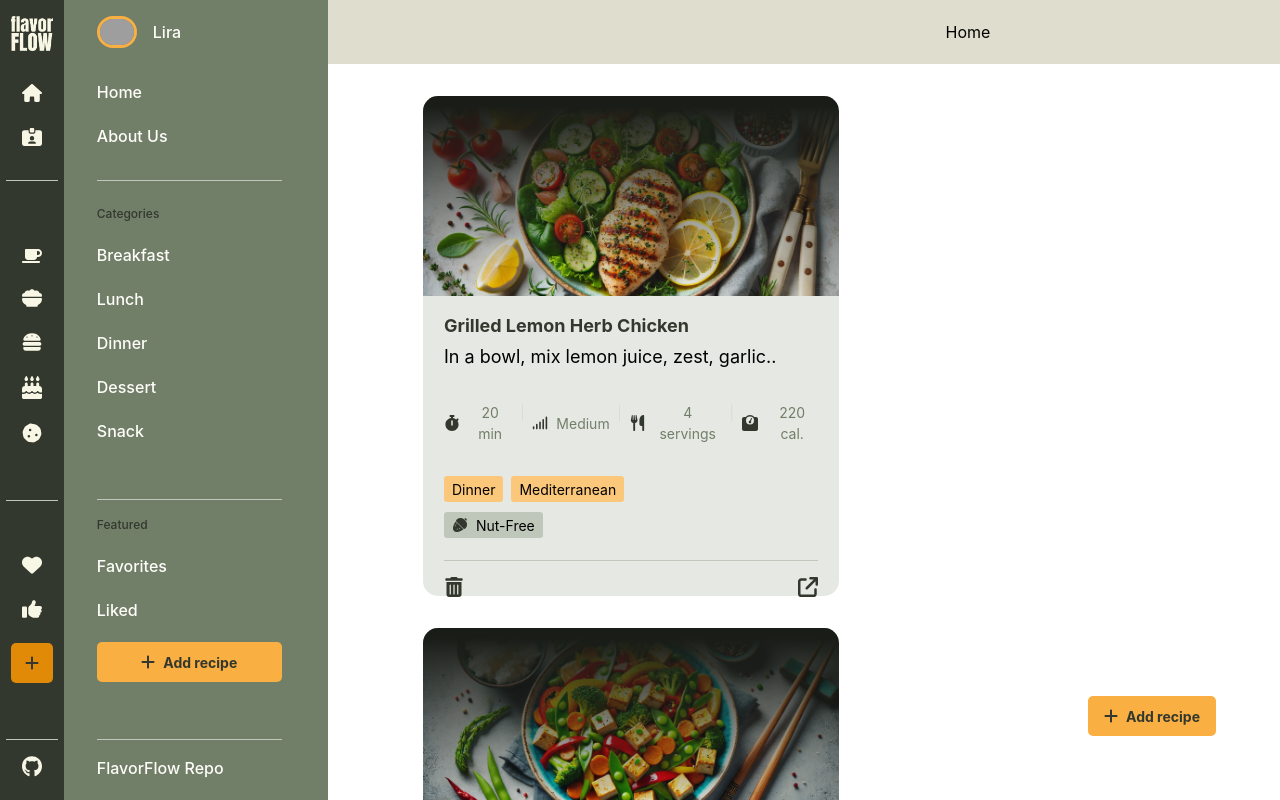
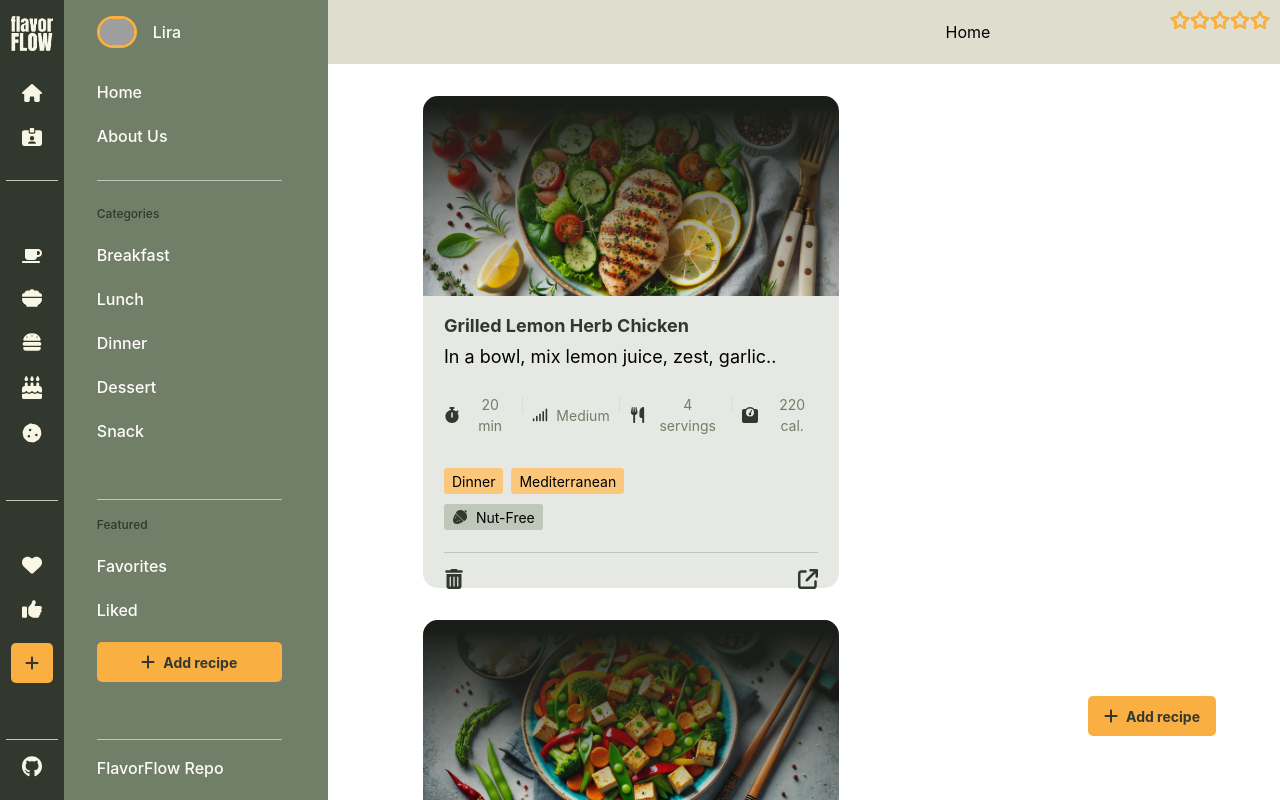
Before and after one commit to clasei/flavorflow, a React (Vite) app: page / in a window 1280 px wide. Built offline with nearby package versions, Linux system fonts and the light colour scheme; grey boxes are pictures that could not be loaded.

Commit message:
fixes top card

```diff
--- a/src/App.css
+++ b/src/App.css
@@ -107,7 +107,7 @@ body{
   gap: 8px;
 }
 
-.buttonSmall,.buttonLarge, #buttonDashboard:hover {
+.buttonSmall:hover,.buttonLarge:hover, #buttonDashboard:hover {
   background-color: var(--color-accent600);
   transition: 0.5s;
 }
@@ -287,7 +287,7 @@ body{
 /*Card----------------------------------------------------------------------------*/
 .card{
   width: 416px;
-  height: 500px;
+  height: 492px;
   border-radius: 15px;
   background-color: var(--color-primary200);
 }
@@ -303,6 +303,7 @@ body{
 
 .cardHeader p{
   text-align: left;
+  margin-bottom: -8px;
 }
 
 .cardImg {
@@ -311,16 +312,6 @@ body{
   height: 200px;
   overflow: hidden;
 }
-
-.recipeImg {
-  width: 100%;
-  height: 100%;
-  border-radius: 15px 15px 0px 0px;
-  object-fit: cover;
-  position: relative;
-  z-index: 0;
-}
-
 
 .cardImg::before {
   content: "";
@@ -333,6 +324,34 @@ body{
   z-index: 1;
   border-radius: 15px 15px 0px 0px;
   pointer-events: none;
+}
+
+
+.recipeImg {
+  width: 100%;
+  height: 100%;
+  border-radius: 15px 15px 0px 0px;
+  object-fit: cover;
+  position: relative;
+  z-index: 0;
+}
+
+
+.topIcons {
+  position: absolute;
+  top: 10px;
+  right: 10px;
+  z-index: 1000;
+  display: flex;
+  gap: 8px;
+}
+
+.topIcons img {
+
+}
+
+.rating{
+
 }
 
 .cardResume {
@@ -448,15 +467,19 @@ padding: 4px 8px;
   outline: none;
 }
 
-.deleteBtn img, .openBtn img {
+.deleteBtn img, .openBtn img, .topIcons img{
   width: 20px;
   height: 20px;
 }
 
-.deleteBtn img:hover, .openBtn img:hover {
+
+.deleteBtn img:hover, .openBtn img:hover, .fav img:hover {
   width: 22px;
   height: 22px;
+  transition: 0.2s;
 }
+
+
 
 .recipeLink {
   text-decoration: none;
--- a/src/components/RecipeCard.jsx
+++ b/src/components/RecipeCard.jsx
@@ -17,6 +17,12 @@ import caloriesImg from "../assets/icons/calories.svg";
 import deleteImg from "../assets/icons/delete.svg";
 import openImg from "../assets/icons/open.svg";
 
+import star0Img from "../assets/icons/star0.svg";
+import star1Img from "../assets/icons/star1.svg";
+import thumbsUp0Img from "../assets/icons/thumbsUp0.svg";
+import thumbsUp1Img from "../assets/icons/thumbsUp1.svg";
+import heartImg from "../assets/icons/heart.svg";
+
 
 function RecipeCard(props) {
 
@@ -35,12 +41,36 @@ function RecipeCard(props) {
     }
   };
 
+  const getRating = (rating) => {
+    const maxStars = 5;
+    const stars = [];
+
+    for (let i = 1; i <= maxStars; i++) {
+      if (i <= rating) {
+        stars.push(<img key={i} src={star1Img} alt="full star" />);
+      } else {
+        stars.push(<img key={i} src={star0Img} alt="empty star" />);
+      }
+    }
+
+    return <div className="star-rating">{stars}</div>; // Devuelve un contenedor con las estrellas
+  };
+
 
   console.log(props.handleDelete)
  {/*Tener en cuenta el traer sólo las propiedades que necesitamos  -en lugar de pasarle como parámetro props-*/}
   return (
     <div>
        <div className="card" key={props.id}>
+
+        <section className="topIcons">
+          <div className="fav">
+
+          </div>
+          <div className="rating">
+          {getRating(props.recipeRating)}
+          </div>
+        </section>
 
         <section className="cardImg">
           <img className="recipeImg" src={props.eachRecipe.image} alt="" />
--- a/src/components/Sidebar.jsx
+++ b/src/components/Sidebar.jsx
@@ -14,7 +14,7 @@ import dinnerImg from "../assets/icons/dinner.svg";
 import dessertImg from "../assets/icons/dessert.svg";
 import snackImg from "../assets/icons/snack.svg";
 import heartImg from "../assets/icons/heart.svg";
-import thumbsUpImg from "../assets/icons/thumbsUp.svg";
+import thumbsUp1Img from "../assets/icons/thumbsUp1.svg";
 import githubImg from "../assets/icons/github.svg";
 import addImg from "../assets/icons/add.svg";
 
@@ -42,7 +42,7 @@ function Sidebar() {
 
         <section className="sidebarFavXs">
           <img src={heartImg} alt="favorite" />
-          <img src={thumbsUpImg} alt="liked" />
+          <img src={thumbsUp1Img} alt="liked" />
           <Link className="buttonSmall" to="/AddRecipe">
             <img id="buttonLargeAddImg" src={addImg} alt="" />
           </Link>
```
Also changed, not shown: src/assets/icons/thumbsUp0.svg (added), src/assets/icons/thumbsUp1.svg (renamed from src/assets/icons/thumbsUp.svg).
